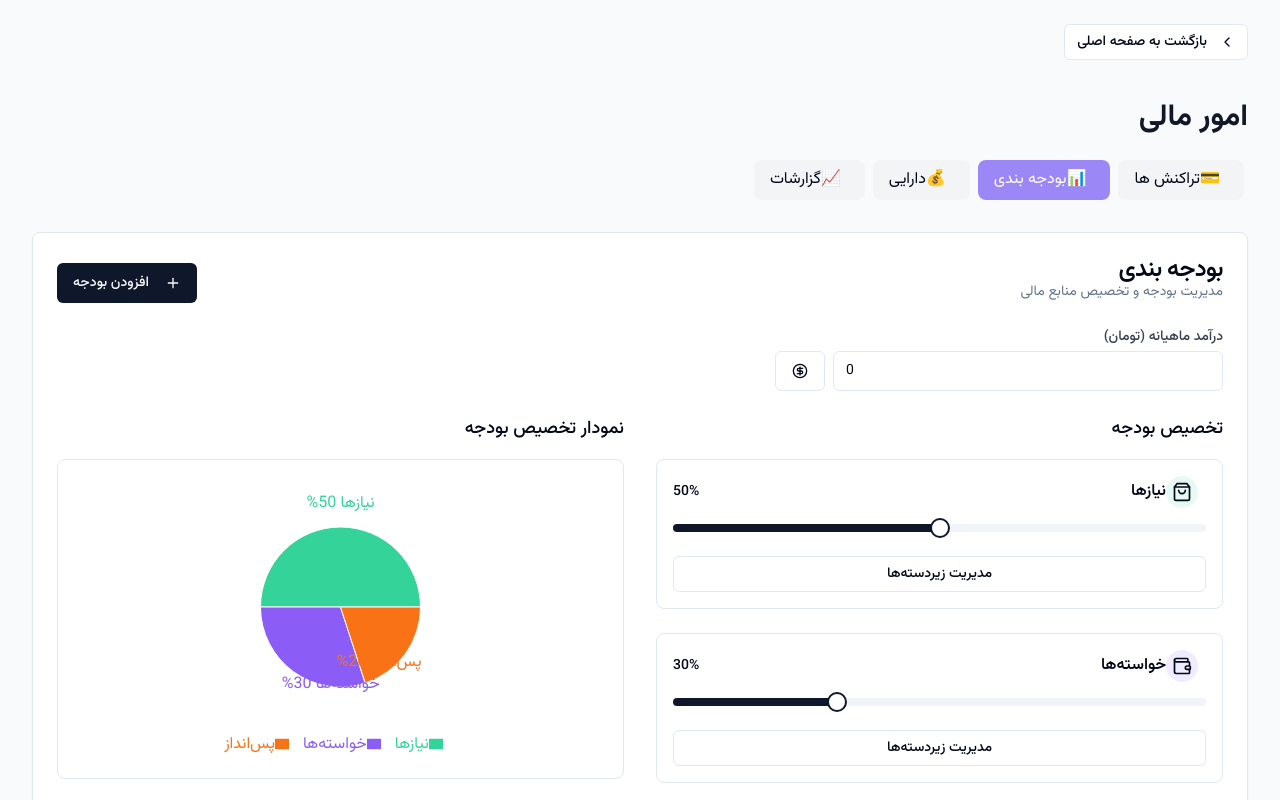
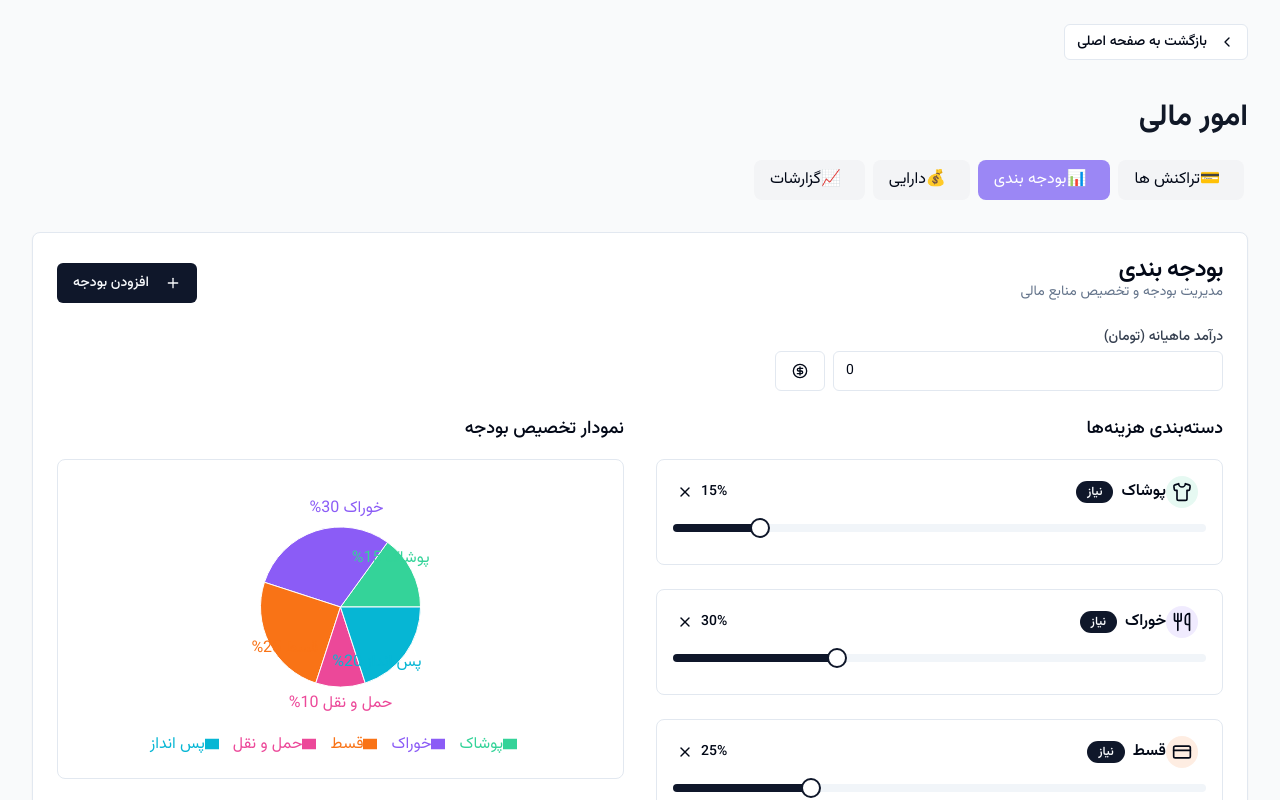
Before and after one commit to Cloner97/Life-Flow, a React (Vite) app: page /finance/budget in a window 1280 px wide. Shown: the top 800 px of the page. Built offline with nearby package versions, Linux system fonts and the light colour scheme.

Commit message:
Remove budget allocation, add expense categories
Removed the budget allocation feature and added expense categories like clothing, food, installments, and transportation to the budget section.

```diff
--- a/src/components/finance/budget/AddBudgetItemDialog.tsx
+++ b/src/components/finance/budget/AddBudgetItemDialog.tsx
@@ -6,7 +6,7 @@ import { Button } from '@/components/ui/button';
 import { Label } from '@/components/ui/label';
 import { useToast } from '@/hooks/use-toast';
 import { Select, SelectContent, SelectItem, SelectTrigger, SelectValue } from '@/components/ui/select';
-import { CircleDollarSign, SquareCheck, X } from 'lucide-react';
+import { CircleDollarSign, SquareCheck, X, Shirt, Utensils, CreditCard, Bus } from 'lucide-react';
 
 // Define the types for budget items
 export type BudgetItemType = 'need' | 'want' | 'savings';
@@ -26,12 +26,20 @@ interface AddBudgetItemDialogProps {
   categoryOptions: { id: string; name: string }[];
 }
 
+const iconOptions = [
+  { value: 'shirt', label: 'پوشاک', icon: <Shirt className="h-4 w-4" /> },
+  { value: 'utensils', label: 'خوراک', icon: <Utensils className="h-4 w-4" /> },
+  { value: 'credit-card', label: 'قسط', icon: <CreditCard className="h-4 w-4" /> },
+  { value: 'bus', label: 'حمل و نقل', icon: <Bus className="h-4 w-4" /> }
+];
+
 export function AddBudgetItemDialog({ open, onOpenChange, onAddItem, categoryOptions }: AddBudgetItemDialogProps) {
   const { toast } = useToast();
   const [name, setName] = useState('');
   const [amount, setAmount] = useState('');
   const [categoryId, setCategoryId] = useState('');
   const [type, setType] = useState<BudgetItemType>('need');
+  const [icon, setIcon] = useState('shirt');
 
   const handleSubmit = (e: React.FormEvent) => {
     e.preventDefault();
@@ -75,6 +83,7 @@ export function AddBudgetItemDialog({ open, onOpenChange, onAddItem, categoryOpt
     setAmount('');
     setCategoryId('');
     setType('need');
+    setIcon('shirt');
 
     // Close dialog
     onOpenChange(false);
@@ -145,6 +154,25 @@ export function AddBudgetItemDialog({ open, onOpenChange, onAddItem, categoryOpt
             </Select>
           </div>
 
+          <div className="grid gap-2">
+            <Label htmlFor="icon">آیکون</Label>
+            <Select value={icon} onValueChange={setIcon}>
+              <SelectTrigger id="icon">
+                <SelectValue placeholder="انتخاب آیکون" />
+              </SelectTrigger>
+              <SelectContent>
+                {iconOptions.map((iconOption) => (
+                  <SelectItem key={iconOption.value} value={iconOption.value}>
+                    <div className="flex items-center">
+                      {iconOption.icon}
+                      <span className="ml-2">{iconOption.label}</span>
+                    </div>
+                  </SelectItem>
+                ))}
+              </SelectContent>
+            </Select>
+          </div>
+
           <DialogFooter className="mt-6">
             <Button
               variant="ghost"
--- a/src/components/finance/budget/BudgetCategories.tsx
+++ b/src/components/finance/budget/BudgetCategories.tsx
@@ -1,56 +1,30 @@
 
-import { useState } from 'react';
-import { Plus, X } from 'lucide-react';
-import { Input } from '@/components/ui/input';
+import { X } from 'lucide-react';
 import { Button } from '@/components/ui/button';
 import { Slider } from '@/components/ui/slider';
-import { useToast } from "@/hooks/use-toast";
 import { BudgetCategory } from '@/hooks/useBudgetCategories';
+import { Badge } from '@/components/ui/badge';
 
 interface BudgetCategoriesProps {
   categories: BudgetCategory[];
   income: number;
   onCategoryPercentageChange: (categoryId: string, value: number[]) => void;
-  onSubcategoryPercentageChange: (categoryId: string, subcategoryId: string, value: number[]) => void;
-  onAddSubcategory: (categoryId: string, name: string) => boolean;
-  onRemoveSubcategory: (categoryId: string, subcategoryId: string) => void;
+  onRemoveCategory?: (categoryId: string) => void;
 }
 
 export function BudgetCategories({
   categories,
   income,
   onCategoryPercentageChange,
-  onSubcategoryPercentageChange,
-  onAddSubcategory,
-  onRemoveSubcategory
+  onRemoveCategory
 }: BudgetCategoriesProps) {
-  const { toast } = useToast();
-  const [activeCategory, setActiveCategory] = useState<string | null>(null);
-  const [newSubcategoryName, setNewSubcategoryName] = useState<string>('');
-
   const calculateAmount = (total: number, percentage: number) => {
     return Math.round(total * percentage / 100);
   };
 
-  const handleAddSubcategory = (categoryId: string) => {
-    if (!newSubcategoryName.trim()) {
-      toast({
-        title: "خطا",
-        description: "نام زیردسته نمی‌تواند خالی باشد.",
-        variant: "destructive",
-      });
-      return;
-    }
-
-    const success = onAddSubcategory(categoryId, newSubcategoryName);
-    if (success) {
-      setNewSubcategoryName('');
-    }
-  };
-
   return (
     <div>
-      <h3 className="text-lg font-medium mb-4">تخصیص بودجه</h3>
+      <h3 className="text-lg font-medium mb-4">دسته‌بندی هزینه‌ها</h3>
 
       {categories.map((category) => (
         <div key={category.id} className="mb-6 p-4 border rounded-lg">
@@ -60,13 +34,30 @@ export function BudgetCategories({
                 {category.icon}
               </div>
               <span className="font-semibold">{category.name}</span>
+              <Badge variant={
+                category.type === 'need' ? 'default' :
+                category.type === 'want' ? 'secondary' : 'outline'
+              } className="mr-2">
+                {category.type === 'need' ? 'نیاز' :
+                 category.type === 'want' ? 'خواسته' : 'پس‌انداز'}
+              </Badge>
             </div>
-            <div className="text-sm font-medium">
+            <div className="text-sm font-medium flex items-center">
               {category.percentage.toFixed(0)}%
               {income > 0 && (
                 <span className="text-gray-500 mr-2">
                   ({calculateAmount(income, category.percentage).toLocaleString()} تومان)
                 </span>
+              )}
+              {onRemoveCategory && (
+                <Button
+                  variant="ghost"
+                  size="icon"
+                  onClick={() => onRemoveCategory(category.id)}
+                  className="h-6 w-6 mr-1"
+                >
+                  <X className="h-3 w-3" />
+                </Button>
               )}
             </div>
           </div>
@@ -79,73 +70,6 @@ export function BudgetCategories({
             onValueChange={(value) => onCategoryPercentageChange(category.id, value)}
             className="my-4"
           />
-
-          <Button
-            variant="outline"
-            size="sm"
-            onClick={() => setActiveCategory(activeCategory === category.id ? null : category.id)}
-            className="w-full mt-2 text-sm"
-          >
-            {activeCategory === category.id ? "بستن زیردسته‌ها" : "مدیریت زیردسته‌ها"}
-          </Button>
-
-          {activeCategory === category.id && (
-            <div className="mt-4 border-t pt-4">
-              <h4 className="text-sm font-medium mb-3">زیردسته‌های {category.name}</h4>
-
-              <div className="space-y-4 mb-4">
-                {category.subcategories.map((subcategory) => (
-                  <div key={subcategory.id} className="flex flex-col">
-                    <div className="flex items-center justify-between mb-1">
-                      <div className="flex items-center">
-                        <span className="text-sm">{subcategory.name}</span>
-                      </div>
-                      <div className="flex items-center">
-                        <span className="text-sm ml-2">{subcategory.percentage.toFixed(0)}%</span>
-                        {income > 0 && (
-                          <span className="text-xs text-gray-500">
-                            ({calculateAmount(calculateAmount(income, category.percentage), subcategory.percentage).toLocaleString()} تومان)
-                          </span>
-                        )}
-                        <Button
-                          variant="ghost"
-                          size="icon"
-                          onClick={() => onRemoveSubcategory(category.id, subcategory.id)}
-                          className="h-6 w-6 mr-1"
-                        >
-                          <X className="h-3 w-3" />
-                        </Button>
-                      </div>
-                    </div>
-                    <Slider
-                      value={[subcategory.percentage]}
-                      min={0}
-                      max={100}
-                      step={1}
-                      onValueChange={(value) => onSubcategoryPercentageChange(category.id, subcategory.id, value)}
-                      className="mb-2"
-                    />
-                  </div>
-                ))}
-              </div>
-
-              <div className="flex mt-4">
-                <Input
-                  value={newSubcategoryName}
-                  onChange={(e) => setNewSubcategoryName(e.target.value)}
-                  placeholder="نام زیردسته جدید"
-                  className="ml-2 text-sm"
-                />
-                <Button
-                  size="sm"
-                  onClick={() => handleAddSubcategory(category.id)}
-                >
-                  <Plus className="h-4 w-4 ml-1" />
-                  افزودن
-                </Button>
-              </div>
-            </div>
-          )}
         </div>
       ))}
     </div>
--- a/src/components/ui/badge.tsx
+++ b/src/components/ui/badge.tsx
@@ -1,3 +1,4 @@
+
 import * as React from "react"
 import { cva, type VariantProps } from "class-variance-authority"
 
--- a/src/hooks/useBudgetCategories.tsx
+++ b/src/hooks/useBudgetCategories.tsx
@@ -1,6 +1,5 @@
-
 import { useState } from 'react';
-import { PiggyBank, ShoppingBag, Wallet } from 'lucide-react';
+import { PiggyBank, Shirt, Utensils, CreditCard, Bus } from 'lucide-react';
 
 export interface BudgetSubcategory {
   id: string;
@@ -15,47 +14,57 @@ export interface BudgetCategory {
   icon: React.ReactNode;
   color: string;
   subcategories: BudgetSubcategory[];
+  type: 'need' | 'want' | 'savings';
 }
 
-const COLORS = ['#34d399', '#8b5cf6', '#f97316'];
+const COLORS = ['#34d399', '#8b5cf6', '#f97316', '#ec4899', '#06b6d4'];
 
 export function useBudgetCategories() {
   const [categories, setCategories] = useState<BudgetCategory[]>([
     {
       id: '1',
-      name: 'نیازها',
-      percentage: 50,
-      icon: <ShoppingBag className="h-5 w-5" />,
+      name: 'پوشاک',
+      percentage: 15,
+      icon: <Shirt className="h-5 w-5" />,
       color: COLORS[0],
-      subcategories: [
-        { id: '1-1', name: 'مسکن', percentage: 60 },
-        { id: '1-2', name: 'پوشاک', percentage: 20 },
-        { id: '1-3', name: 'خوراک', percentage: 20 },
-      ]
+      subcategories: [],
+      type: 'need'
     },
     {
       id: '2',
-      name: 'خواسته‌ها',
+      name: 'خوراک',
       percentage: 30,
-      icon: <Wallet className="h-5 w-5" />,
+      icon: <Utensils className="h-5 w-5" />,
       color: COLORS[1],
-      subcategories: [
-        { id: '2-1', name: 'تفریح', percentage: 50 },
-        { id: '2-2', name: 'هدیه', percentage: 30 },
-        { id: '2-3', name: 'سرگرمی', percentage: 20 },
-      ]
+      subcategories: [],
+      type: 'need'
     },
     {
       id: '3',
-      name: 'پس‌انداز',
+      name: 'قسط',
+      percentage: 25,
+      icon: <CreditCard className="h-5 w-5" />,
+      color: COLORS[2],
+      subcategories: [],
+      type: 'need'
+    },
+    {
+      id: '4',
+      name: 'حمل و نقل',
+      percentage: 10,
+      icon: <Bus className="h-5 w-5" />,
+      color: COLORS[3],
+      subcategories: [],
+      type: 'need'
+    },
+    {
+      id: '5',
+      name: 'پس انداز',
       percentage: 20,
       icon: <PiggyBank className="h-5 w-5" />,
-      color: COLORS[2],
-      subcategories: [
-        { id: '3-1', name: 'طلا', percentage: 40 },
-        { id: '3-2', name: 'دلار', percentage: 40 },
-        { id: '3-3', name: 'اوراق', percentage: 20 },
-      ]
+      color: COLORS[4],
+      subcategories: [],
+      type: 'savings'
     }
   ]);
 
@@ -203,12 +212,81 @@ export function useBudgetCategories() {
     });
   };
 
+  const addCategory = (name: string, type: 'need' | 'want' | 'savings', iconName: string) => {
+    setCategories(prevCategories => {
+      const newCategories = JSON.parse(JSON.stringify(prevCategories));
+
+      // Generate a new icon based on the name
+      let icon;
+      let color = COLORS[Math.floor(Math.random() * COLORS.length)];
+
+      switch(iconName) {
+        case 'shirt':
+          icon = <Shirt className="h-5 w-5" />;
+          break;
+        case 'utensils':
+          icon = <Utensils className="h-5 w-5" />;
+          break;
+        case 'credit-card':
+          icon = <CreditCard className="h-5 w-5" />;
+          break;
+        case 'bus':
+          icon = <Bus className="h-5 w-5" />;
+          break;
+        default:
+          icon = <PiggyBank className="h-5 w-5" />;
+      }
+
+      // Adjust percentages for existing categories
+      const existingCount = newCategories.length;
+      const equalPercentage = 100 / (existingCount + 1);
+
+      newCategories.forEach((c: BudgetCategory) => {
+        c.percentage = equalPercentage;
+      });
+
+      // Add new category
+      newCategories.push({
+        id: `category-${Date.now()}`,
+        name,
+        percentage: equalPercentage,
+        icon,
+        color,
+        subcategories: [],
+        type
+      });
+
+      return newCategories;
+    });
+
+    return true;
+  };
+
+  const removeCategory = (categoryId: string) => {
+    setCategories(prevCategories => {
+      const newCategories = prevCategories.filter(c => c.id !== categoryId);
+
+      // Redistribute percentages
+      const count = newCategories.length;
+      if (count > 0) {
+        const equalPercentage = 100 / count;
+        newCategories.forEach(c => {
+          c.percentage = equalPercentage;
+        });
+      }
+
+      return newCategories;
+    });
+  };
+
   return {
     categories,
     setCategories,
     handleCategoryPercentageChange,
     handleSubcategoryPercentageChange,
     addSubcategory,
-    removeSubcategory
+    removeSubcategory,
+    addCategory,
+    removeCategory
   };
 }
--- a/src/pages/finance/Budget.tsx
+++ b/src/pages/finance/Budget.tsx
@@ -21,11 +21,14 @@ const financeNavItems = [
 export default function Budget() {
   const [income, setIncome] = useState<number>(0);
   const [isDialogOpen, setIsDialogOpen] = useState(false);
-  const { categories, setCategories, handleCategoryPercentageChange, handleSubcategoryPercentageChange, addSubcategory, removeSubcategory } = useBudgetCategories();
+  const {
+    categories,
+    handleCategoryPercentageChange,
+    removeCategory
+  } = useBudgetCategories();
 
   const handleAddBudgetItem = (item: Omit<BudgetItem, 'id'>) => {
-    // Here you would integrate the new budget item into your existing category structure
-    // For now, we'll just update the monthly income which is used for calculations
+    // Update income when a new budget item is added
     setIncome(prevIncome => prevIncome + item.amount);
   };
 
@@ -72,9 +75,7 @@ export default function Budget() {
                 categories={categories}
                 income={income}
                 onCategoryPercentageChange={handleCategoryPercentageChange}
-                onSubcategoryPercentageChange={handleSubcategoryPercentageChange}
-                onAddSubcategory={addSubcategory}
-                onRemoveSubcategory={removeSubcategory}
+                onRemoveCategory={removeCategory}
               />
 
               <BudgetChart
```
